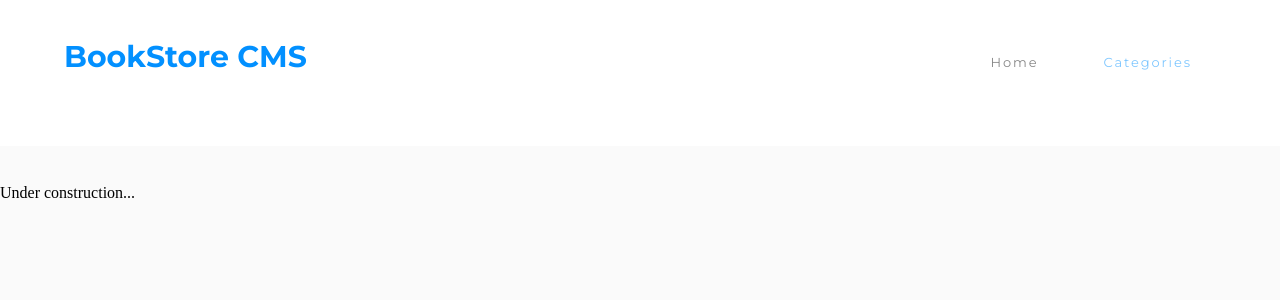
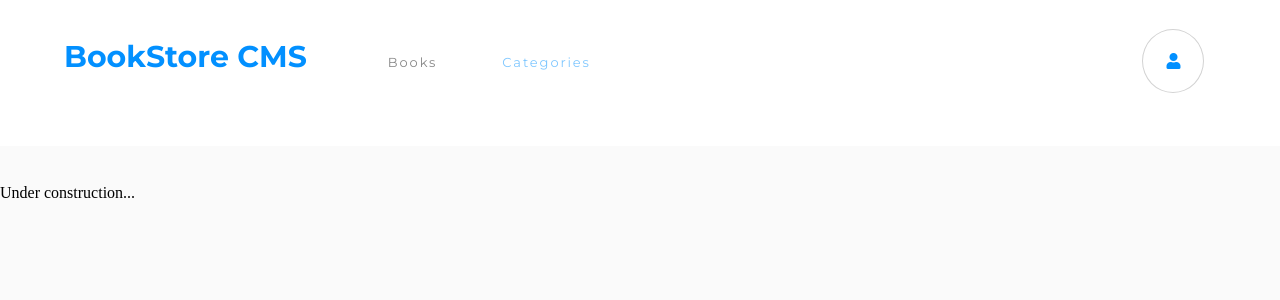
Before and after one commit to see-why/Book-Store-React-Redux-, a React (Create React App) app: page /Categories in a window 1280 px wide. Shown: the top 300 px of the page. Built offline with nearby package versions, Linux system fonts and the light colour scheme.

Commit message:
Add awesome font user Avatar

```diff
--- a/src/components/NavBar.js
+++ b/src/components/NavBar.js
@@ -6,7 +6,7 @@ const Navbar = () => {
     {
       id: 1,
       path: '/',
-      text: 'Home',
+      text: 'Books',
     },
     {
       id: 2,
@@ -17,10 +17,13 @@ const Navbar = () => {
 
   return (
     <nav className="navBar">
-      <h1>BookStore CMS</h1>
-      <ul className="menuNav">
-        {links.map((link) => <li key={link.id}><NavLink to={link.path} activeClassName="active-link" key={link.id} exact>{link.text}</NavLink></li>)}
-      </ul>
+      <div className="links-Container">
+        <h1>BookStore CMS</h1>
+        <ul className="menuNav">
+          {links.map((link) => <li key={link.id}><NavLink to={link.path} activeClassName="active-link" key={link.id} exact>{link.text}</NavLink></li>)}
+        </ul>
+      </div>
+      <div className="avatar-container"><i className="fas fa-user" /></div>
     </nav>
   );
 };
```
